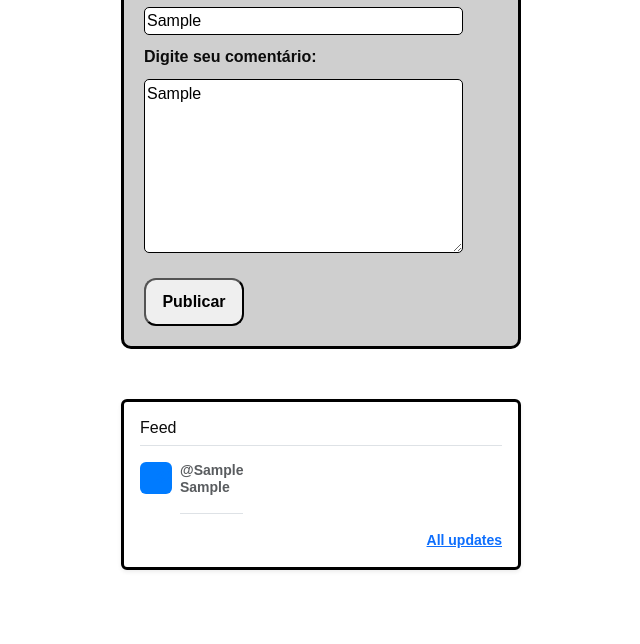
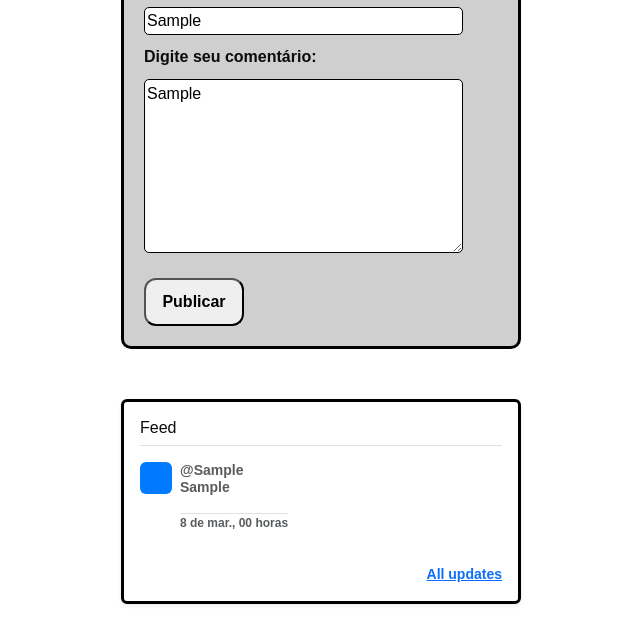
Before and after one commit to Leonardo2745/hub-comentarios, a plain HTML site: page app/index.html in a window 1280 px wide. Both pictures are taken after typing "Sample", "Sample" into the empty fields and a click on the button "Publicar". Shown: the part 144-788 px from the top of the page, without its empty margins (319-959 px from the left). Drawn offline with nearby package versions, Linux system fonts and the light colour scheme.

Commit message:
Apresentação de data e hora no comentário do usuário

```diff
--- a/app/index.html
+++ b/app/index.html
@@ -26,7 +26,9 @@
     <div class="comments my-3 p-3 bg-body rounded shadow-sm">
         <h6 class="border-bottom pb-2 mb-0">Feed</h6>
         <div id="comment-feed">
+            <div id="dateCommit">
 
+            </div>
         </div>
         <small class="d-block text-end mt-3">
             <a href="#">All updates</a>
--- a/app/script.js
+++ b/app/script.js
@@ -5,12 +5,23 @@ const submitComment = (event) => {
 
   const author = inputAuthor.value;
   const comment = inputComment.value;
+  const dataT = commentTime();
 
   data.push({ author: author, comment: comment });
   console.log(data);
 
   loadComment();
 };
+
+const commentTime = () =>{
+  const data = new Date();
+  const format = {day: 'numeric', month: 'short', hour: 'numeric'}
+  const dataT = `${data.toLocaleString('pt-BR', format)} horas`
+
+  return dataT
+}
+
+
 
 const formComentario = document.getElementById("formComment");
 formComentario.addEventListener("submit", submitComment);
@@ -27,9 +38,9 @@ const displayComment = () => {
 divFeed.innerHTML = ``;
   data.forEach((item) => {
     const divDisplay = document.createElement("div");
-    divDisplay.className = "comentarios";
+    divDisplay.className = "d-flex text-body-secondary pt-3";
     divDisplay.innerHTML = `
-        <div class="d-flex text-body-secondary pt-3">
+
         <svg class="bd-placeholder-img flex-shrink-0 me-2 rounded" width="32" height="32"
             xmlns="http://www.w3.org/2000/svg" role="img" aria-label="Placeholder: 32x32"
             preserveAspectRatio="xMidYMid slice" focusable="false">
@@ -40,9 +51,9 @@ divFeed.innerHTML = ``;
         <div>
         <p class="pb-3 mb-0 small lh-sm border-bottom" id="showComments">
             <strong class="d-block text-gray-dark">@${item.author}</strong>
-            ${item.comment}
+            ${item.comment}<div id="dateCommit">${commentTime()}</div>
         </p>
-    </div>
+
         `;
     divFeed.appendChild(divDisplay);
   });
--- a/app/style.css
+++ b/app/style.css
@@ -51,3 +51,8 @@ body {
 .secComment{
     justify-content: left;
 }
+
+#dateCommit{
+   font-size: 12px;
+   text-align: center;
+}
```
